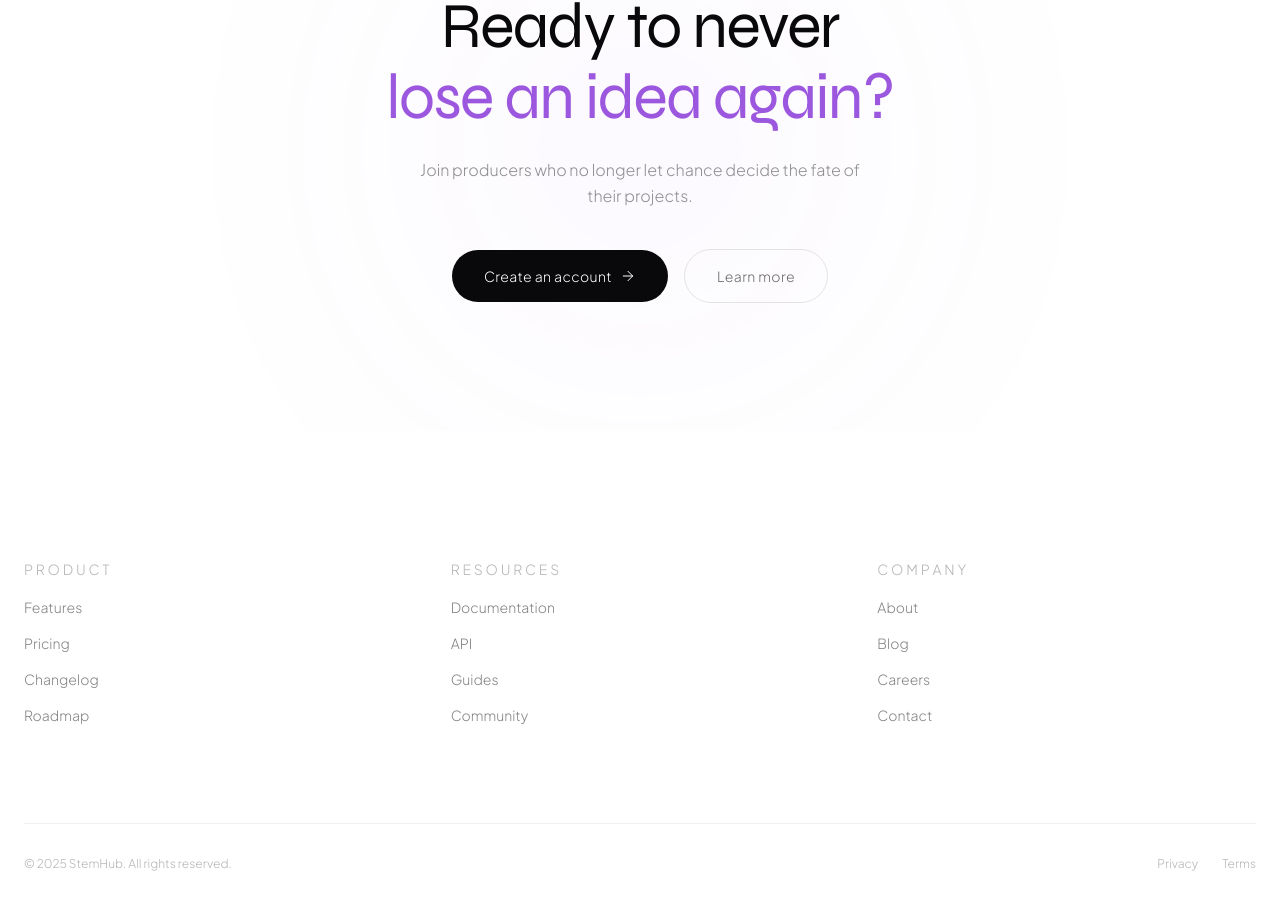
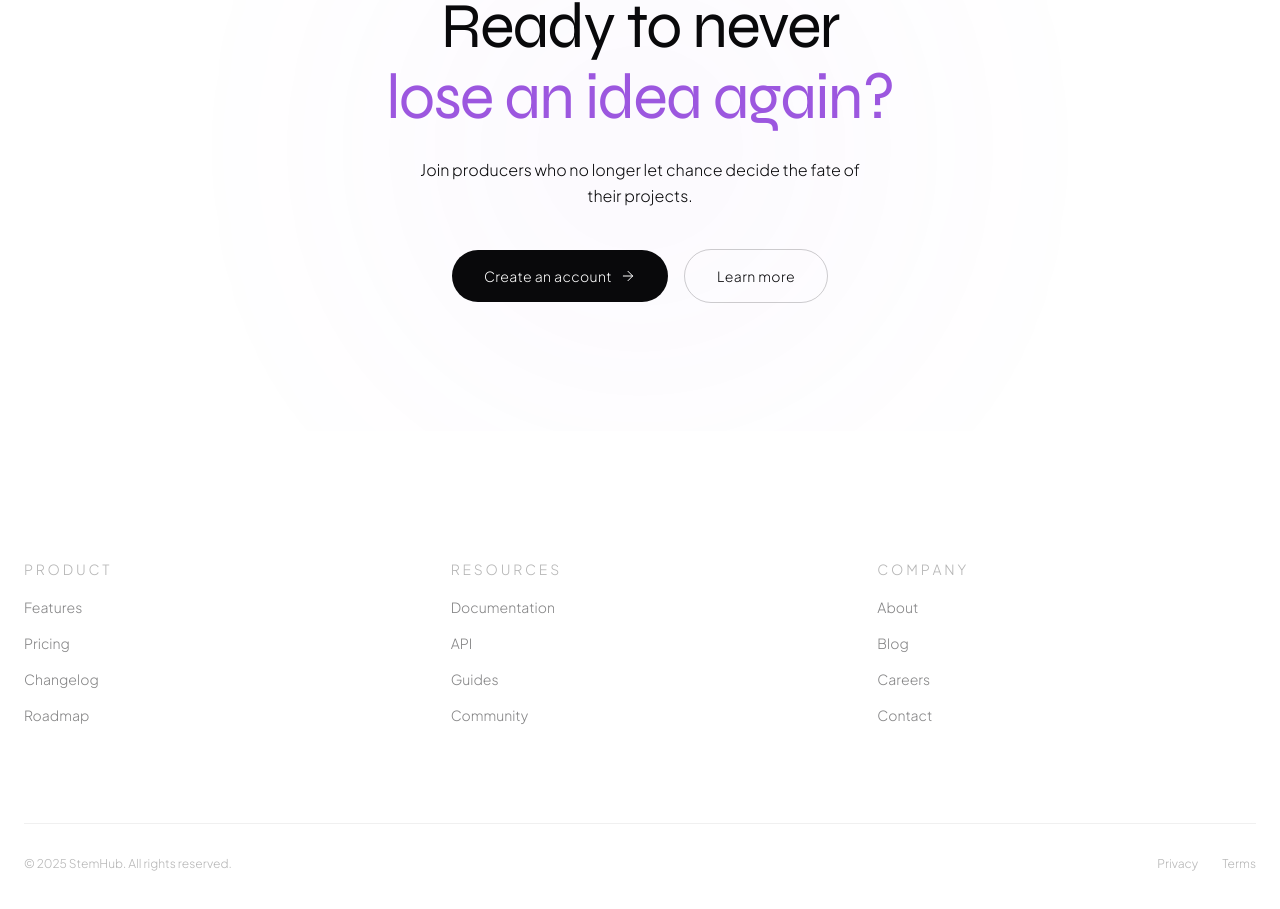
Before and after one commit to stemhub-org/Stemhub, a Next.js app in the folder frontend/: page / in a window 1280 px wide. Shown: the part 5113-6022 px from the top of the page. Built offline with nearby package versions, Linux system fonts and the light colour scheme.

Commit message:
style(landing): use foreground color for CTA paragraph and learn more button

```diff
--- a/frontend/app/components/CtaBanner.tsx
+++ b/frontend/app/components/CtaBanner.tsx
@@ -33,7 +33,7 @@ export default function CtaBanner() {
         </motion.h2>
 
         <motion.p
-          className="mx-auto mb-10 max-w-md text-base font-light leading-relaxed text-foreground/45"
+          className="mx-auto mb-10 max-w-md text-base font-light leading-relaxed text-foreground"
           style={{ fontFamily: "var(--font-jakarta)" }}
           initial={{ opacity: 0, y: 20 }}
           whileInView={{ opacity: 1, y: 0 }}
@@ -62,7 +62,7 @@ export default function CtaBanner() {
 
           <a
             href="#product"
-            className="rounded-full border border-foreground/10 px-8 py-4 text-sm font-light tracking-wide text-foreground/60 transition-all duration-300 hover:border-accent/30 hover:text-accent"
+            className="rounded-full border border-foreground/20 px-8 py-4 text-sm font-light tracking-wide text-foreground transition-all duration-300 hover:bg-foreground/5 hover:border-foreground/30"
             style={{ fontFamily: "var(--font-jakarta)" }}
           >
             Learn more
```
